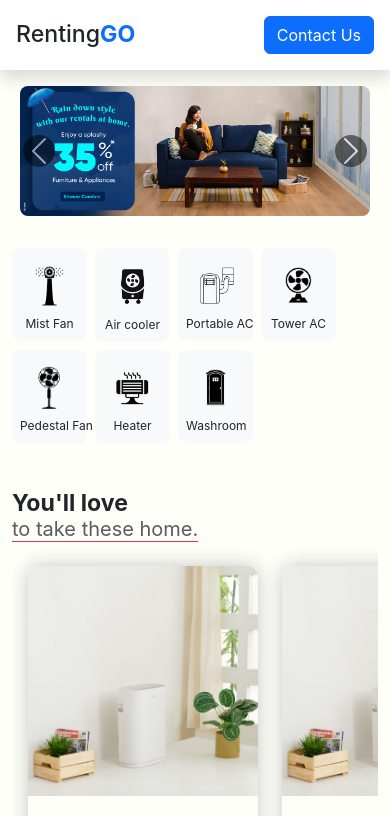
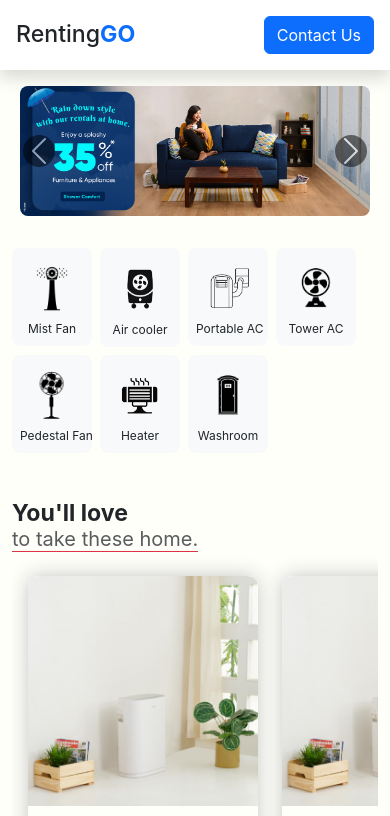
Before and after one commit to Kaminou2904/RentingGO, a React (Create React App) app in the folder frontend/: page / in a window 390 px wide. Shown: the top 816 px of the page. Built offline with nearby package versions, Linux system fonts and the light colour scheme.

Commit message:
categoriCard has a media Query now

```diff
--- a/frontend/src/components/Categories/Categories.css
+++ b/frontend/src/components/Categories/Categories.css
@@ -10,3 +10,9 @@
     font-size: 12px;
     white-space: nowrap;
 }
+
+@media screen and (min-width: 370px) {
+    .categorycard{
+        width: 80px;
+    }
+}
```
